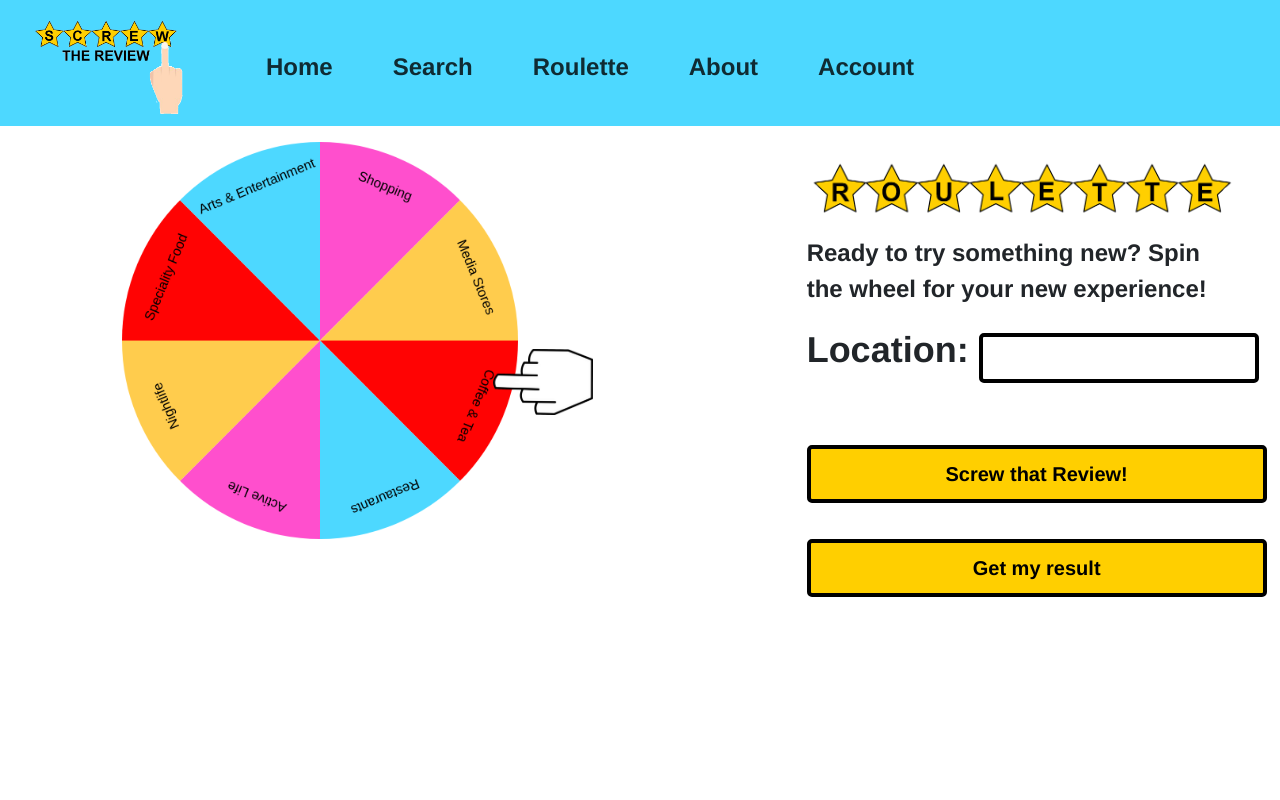
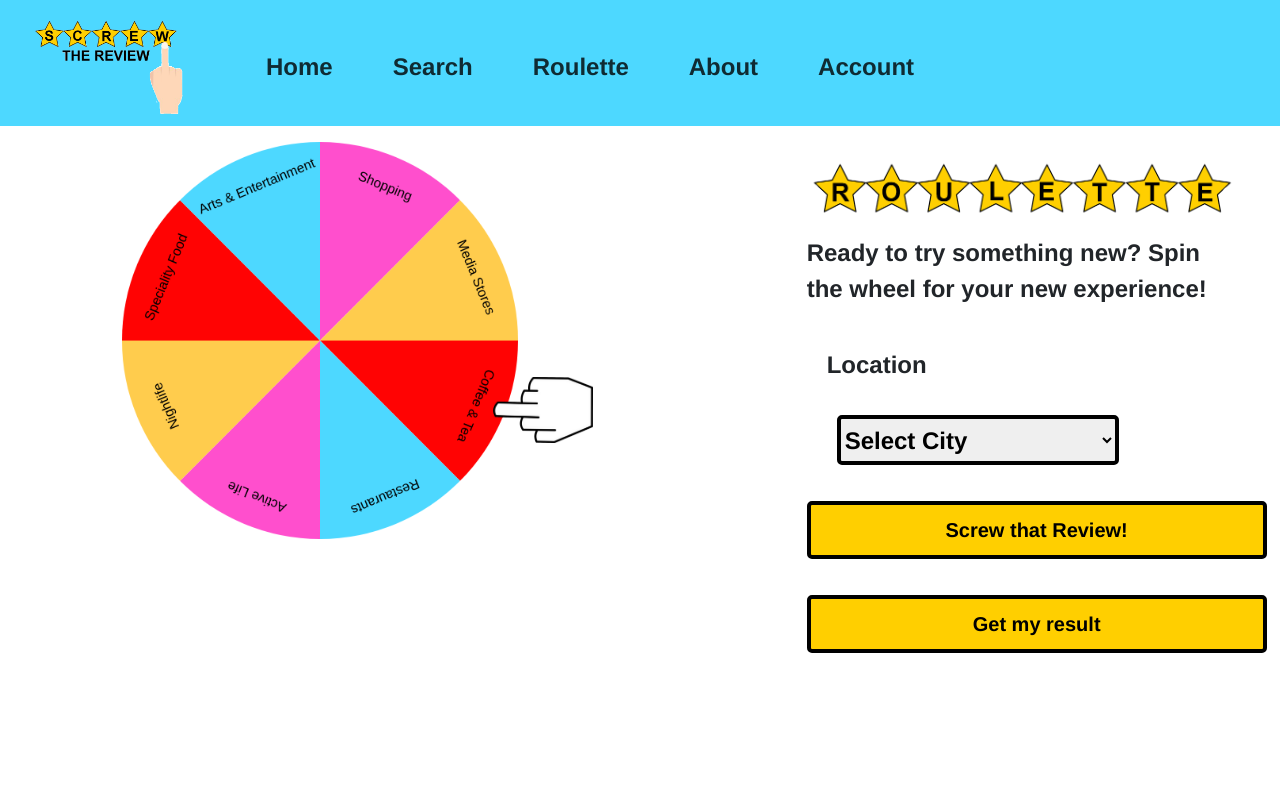
Before and after one commit to mackenzieleach/screwthereview, a React (Create React App) app: page /roulette in a window 1280 px wide. Shown: the top 800 px of the page. Built offline with nearby package versions, Linux system fonts and the light colour scheme.

Commit message:
search box -> dropdown menu on roulette

```diff
--- a/src/Roulette.js
+++ b/src/Roulette.js
@@ -242,7 +242,7 @@ class Roulette extends React.Component {
             <div className="col-4 offset-2">
               <img alt="roulette" src={title} className="row" style={{ width: '-webkit-fill-available' }} />
               <Row>Ready to try something new? Spin the wheel for your new experience!</Row>
-              <Row style={{ flexWrap: 'inherit' }}>
+              {/* <Row style={{ flexWrap: 'inherit' }}>
                 <span className="font-medium">Location: </span>
                 <form onSubmit={this.handleSubmit}>
                   <div className="form-group">
@@ -251,6 +251,62 @@ class Roulette extends React.Component {
                     </label>
                   </div>
                 </form>
+              </Row> */}
+              <Row id="search-row">
+                  <label for="location" id="search-text" >Location</label>
+                  <select class="options" id="location" onChange={this.handleChange}>
+                      {/* 50 Most Populated WA Cities (Hardcoded*/}
+                      <option>Select City</option>
+                      <option>Auburn, WA</option>
+                      <option>Bainbridge Island, WA</option>
+                      <option>Bellevue, WA</option>
+                      <option>Bellingham, WA</option>
+                      <option>Bothell, WA</option>
+                      <option>Bremerton, WA</option>
+                      <option>Burien, WA</option>
+                      <option>Des Moines, WA</option>
+                      <option>Edmonds, WA</option>
+                      <option>Everett, WA</option>
+                      <option>Federal Way, WA</option>
+                      <option>Graham, WA</option>
+                      <option>Issaquah, WA</option>
+                      <option>Kennewick, WA</option>
+                      <option>Kirkland, WA</option>
+                      <option>Kent, WA</option>
+                      <option>Lacey, WA</option>
+                      <option>Lake Stevens, WA</option>
+                      <option>Lakewood, WA</option>
+                      <option>Longview, WA</option>
+                      <option>Lynnwood, WA</option>
+                      <option>Marysville, WA</option>
+                      <option>Maple Valley, WA</option>
+                      <option>Mill Creek East, WA</option>
+                      <option>Mercer Island, WA</option>
+                      <option>Mount Vernon, WA</option>
+                      <option>Olympia, WA</option>
+                      <option>Orchards, WA</option>
+                      <option>Pasco, WA</option>
+                      <option>Parkland, WA</option>
+                      <option>Pullman, WA</option>
+                      <option>Puyallup, WA</option>
+                      <option>Redmond, WA</option>
+                      <option>Renton, WA</option>
+                      <option>Richland, WA</option>
+                      <option>Sammamish, WA</option>
+                      <option>Seattle, WA</option>
+                      <option>SeaTac, WA</option>
+                      <option>Shoreline, WA</option>
+                      <option>South Hill, WA</option>
+                      <option>Spanaway, WA</option>
+                      <option>Spokane, WA</option>
+                      <option>Spokane Valley, WA</option>
+                      <option>Tacoma, WA</option>
+                      <option>University Place, WA</option>
+                      <option>Vancouver, WA</option>
+                      <option>Walla Walla, WA</option>
+                      <option>Wenatchee, WA</option>
+                      <option>Yakima, WA</option>
+                  </select>
               </Row>
               <Row>
                 {this.state.spinning ? (
```
Also changed, not shown: 1 other file (tests, documents, lock files or other folders).
